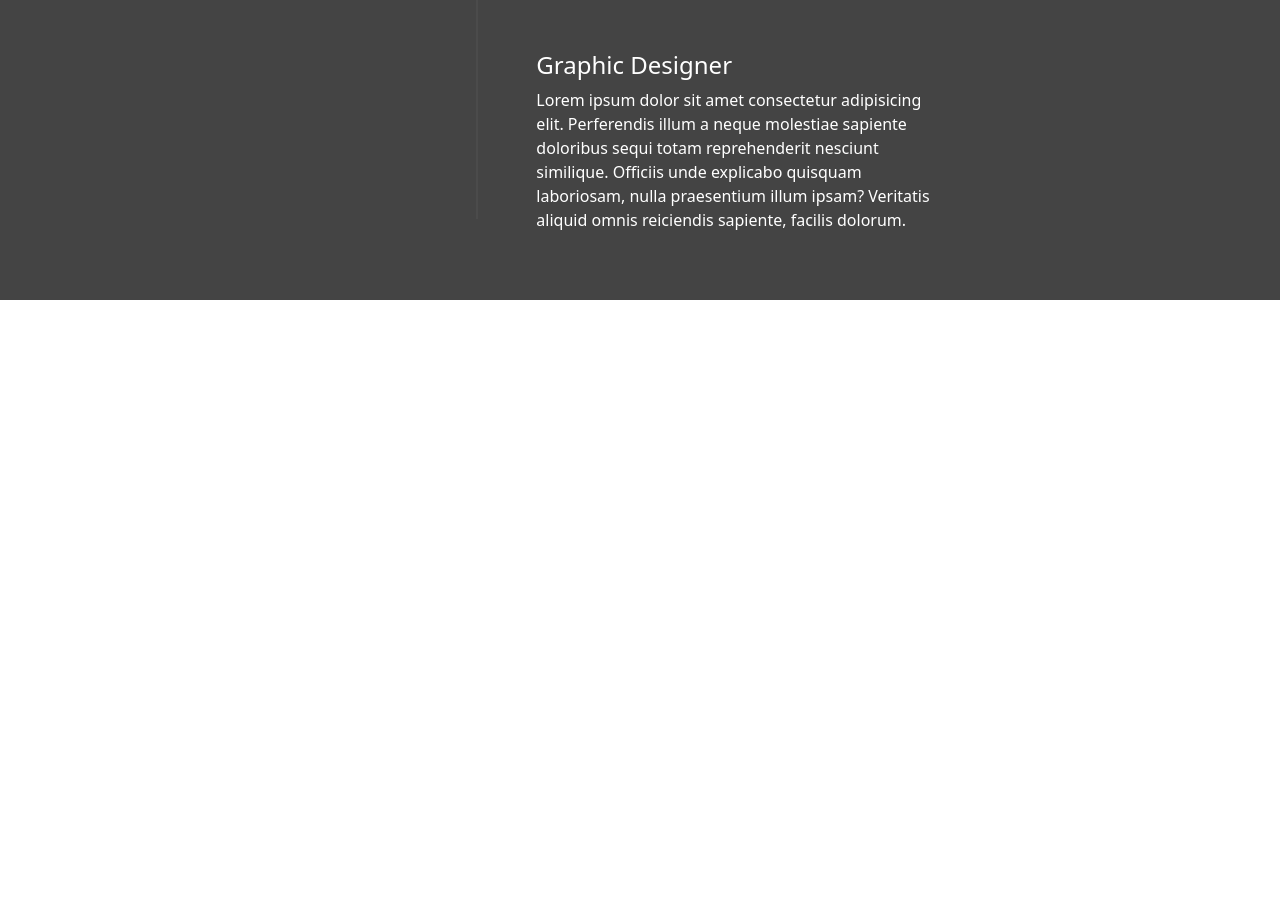
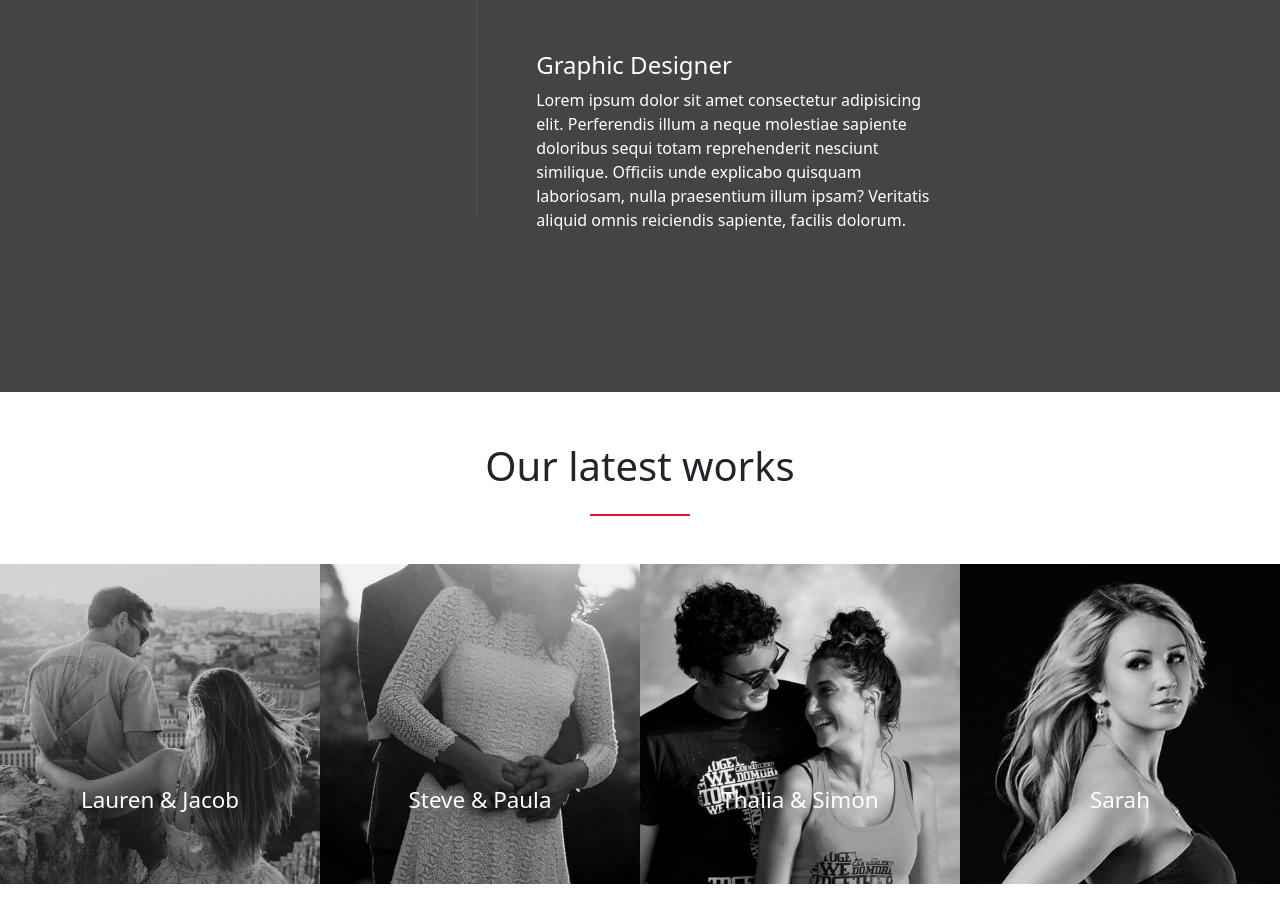
Before and after one commit to websitecreatorx/sajt, a plain HTML site: page index.html in a window 1280 px wide. Shown: the part 2561-3484 px from the top of the page. Before the commit the page ends 2861 px from the top, so only its background shows below. Drawn offline with nearby package versions, Linux system fonts and the light colour scheme.

Commit message:
Add files via upload

```diff
--- a/index.html
+++ b/index.html
@@ -156,6 +156,27 @@
             </div>
         </div>
     </section>
+    <section>
+        <div>
+            <h1 class="latest">Our latest works</h1>
+            <div class="col-md-12 linija1 l1">
+                <span class="linija"></span>
+            </div>
+            <div class="wrapper">
+                <div class="visiblecards">
+                    <div class="card c1"><p>Lauren & Jacob</p></div>
+                    <div class="card c2"><p>Steve & Paula</p></div>
+                    <div class="card c3"><p>Thalia & Simon</p></div>
+                    <div class="card c4"><p>Sarah</p></div>
+                    <div class="card c5"><p>Mia</p></div>
+                    <div class="card c6"><p style="color: black;">Mark, Lucy & Jake</p></div>
+                    <div class="card c7"><p>Gustavo</p></div>
+                    <div class="card c8"><p>Sarah</p></div>
+                    <div class="card c9"><p>Peter & Laura</p></div>
+                </div>
+            </div>
+        </div>
+    </section>
     <script src="https://cdn.jsdelivr.net/npm/bootstrap@5.3.1/dist/js/bootstrap.bundle.min.js" integrity="sha384-HwwvtgBNo3bZJJLYd8oVXjrBZt8cqVSpeBNS5n7C8IVInixGAoxmnlMuBnhbgrkm" crossorigin="anonymous"></script>
     <script src="script.js"></script>
 </body>
--- a/style.css
+++ b/style.css
@@ -424,7 +424,7 @@ header{
     background-color: rgb(68, 68, 68);
     max-width: 100%;
     padding-block: 100px;
-    height: 927px;
+    height: 100%;
 }
 
 .exp{
@@ -479,7 +479,7 @@ header{
     border-radius: 10px;
     margin-bottom: 195px;
     position: relative;
-    margin-left: 1px;
+    margin-left: 0.7px;
 }
 
 .t1{
@@ -522,4 +522,100 @@ header{
     background-color: crimson;
     border: 2px solid crimson;
     color: white;
+    z-index: 1;
 }
+
+.latest{
+    text-align: center;
+    padding-top: 50px;;
+}
+
+.visiblecards{
+    display: flex;
+    width: 225%;
+}
+
+.wrapper{
+    overflow-x: scroll;
+    scroll-behavior: smooth;
+    margin-bottom: 50px;
+    size: 100%;
+}
+
+.card{
+    display: flex;
+    height: 25vw;
+    width: 475.75px;
+    border-radius: 0px;
+    border-width: 0px;
+    text-align: center;
+    justify-content: end;
+    color: white;
+}
+
+.card p{
+    font-size: 1.75vw;
+    padding-bottom: 4vw;
+}
+
+.c1{
+    background-image: url(slike/6.jpg);
+    background-repeat: no-repeat;
+    background-size: contain;
+    background-position-y: 50%;
+}
+
+.c2{
+    background-image: url(slike/4.jpg);
+    background-repeat: no-repeat;
+    background-size: contain;
+    background-position-y: 50%;
+}
+
+.c3{
+    background-image: url(slike/5.jpg);
+    background-repeat: no-repeat;
+    background-size: contain;
+    background-position-y: 50%;
+}
+
+.c4{
+    background-image: url(slike/2.jpg);
+    background-repeat: no-repeat;
+    background-size: contain;
+    background-position-y: 50%;
+}
+
+.c5{
+    background-image: url(slike/1.jpg);
+    background-repeat: no-repeat;
+    background-size: contain;
+    background-position-y: 50%;
+}
+
+.c6{
+    background-image: url(slike/3.jpg);
+    background-repeat: no-repeat;
+    background-size: contain;
+    background-position-y: 50%;
+}
+.c7{
+    background-image: url(slike/7.jpg);
+    background-repeat: no-repeat;
+    background-size: contain;
+    background-position-y: 50%;
+}
+
+.c8{
+    background-image: url(slike/8.jpg);
+    background-repeat: no-repeat;
+    background-size: contain;
+    background-position-y: 50%;
+}
+
+.c9{
+    background-image: url(slike/9.jpg);
+    background-repeat: no-repeat;
+    background-size: contain;
+    background-position-y: 50%;
+}
```
Also changed, not shown: slike/1.jpg (added), slike/2.jpg (added), slike/3.jpg (added), slike/4.jpg (added), slike/5.jpg (added), slike/6.jpg (added), slike/7.jpg (added), slike/8.jpg (added), slike/9.jpg (added).
